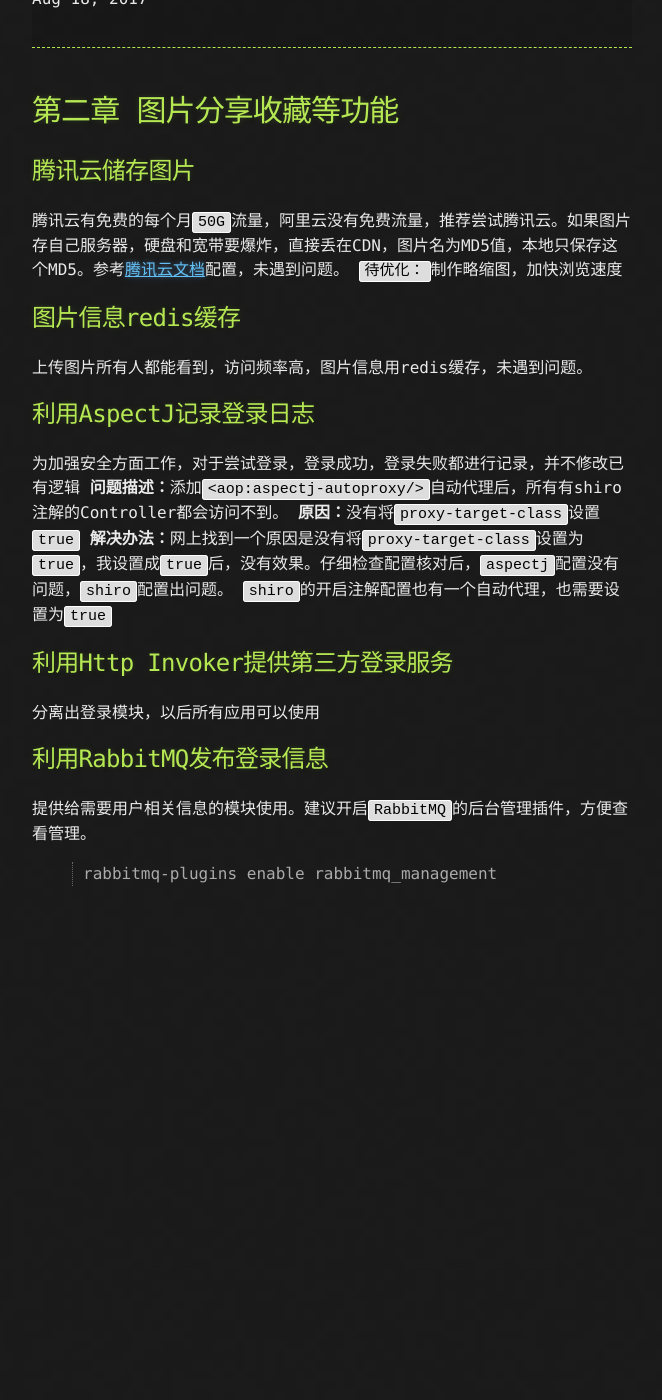
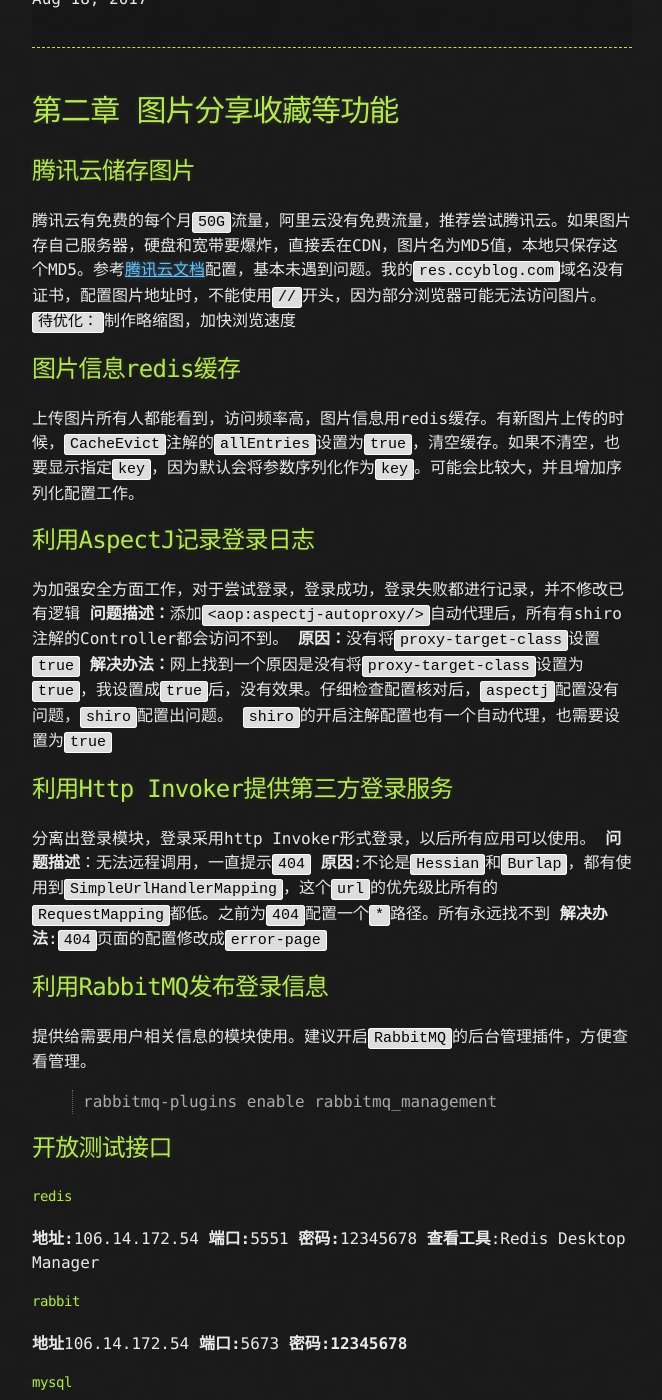
Before and after one commit to isghost/isghost.github.io, a Jekyll site: the page built from _posts/2017-08-18-chapter_2.md, in a window 1280 px wide and 1400 px high, scrolled down 327 px. Shown: the whole window, without its empty margins (308-970 px from the left). Built offline with Jekyll 4.4.1, drawn with Linux system fonts in a browser that asks for light colours; comment, search, counter and statistics services are not loaded; before the commit the page ends 1233 px from its top, so only the background shows below that.

Commit message:
[upd] 修改部分细节

```diff
--- a/_posts/2017-08-18-chapter_2.md
+++ b/_posts/2017-08-18-chapter_2.md
@@ -10,11 +10,11 @@
 # 第二章 图片分享收藏等功能
 
 ## 腾讯云储存图片
-腾讯云有免费的每个月`50G`流量，阿里云没有免费流量，推荐尝试腾讯云。如果图片存自己服务器，硬盘和宽带要爆炸，直接丢在CDN，图片名为MD5值，本地只保存这个MD5。参考[腾讯云文档](https://www.qcloud.com/document/product/436/6273)配置，未遇到问题。
+腾讯云有免费的每个月`50G`流量，阿里云没有免费流量，推荐尝试腾讯云。如果图片存自己服务器，硬盘和宽带要爆炸，直接丢在CDN，图片名为MD5值，本地只保存这个MD5。参考[腾讯云文档](https://www.qcloud.com/document/product/436/6273)配置，基本未遇到问题。我的`res.ccyblog.com`域名没有证书，配置图片地址时，不能使用`//`开头，因为部分浏览器可能无法访问图片。
 `待优化：`制作略缩图，加快浏览速度
 
 ## 图片信息redis缓存
-上传图片所有人都能看到，访问频率高，图片信息用redis缓存，未遇到问题。
+上传图片所有人都能看到，访问频率高，图片信息用redis缓存。有新图片上传的时候，`CacheEvict`注解的`allEntries`设置为`true`，清空缓存。如果不清空，也要显示指定`key`，因为默认会将参数序列化作为`key`。可能会比较大，并且增加序列化配置工作。
 
 ## 利用AspectJ记录登录日志
 为加强安全方面工作，对于尝试登录，登录成功，登录失败都进行记录，并不修改已有逻辑
@@ -23,8 +23,26 @@
 **解决办法：**网上找到一个原因是没有将`proxy-target-class`设置为`true`，我设置成`true`后，没有效果。仔细检查配置核对后，`aspectj`配置没有问题，`shiro`配置出问题。 `shiro`的开启注解配置也有一个自动代理，也需要设置为`true`
 
 ## 利用Http Invoker提供第三方登录服务
-分离出登录模块，以后所有应用可以使用
+分离出登录模块，登录采用http Invoker形式登录，以后所有应用可以使用。
+**问题描述**：无法远程调用，一直提示`404`
+**原因**:不论是`Hessian`和`Burlap`，都有使用到`SimpleUrlHandlerMapping`，这个`url`的优先级比所有的`RequestMapping`都低。之前为`404`配置一个`*`路径。所有永远找不到
+**解决办法**:`404`页面的配置修改成`error-page`
 
 ## 利用RabbitMQ发布登录信息
 提供给需要用户相关信息的模块使用。建议开启`RabbitMQ`的后台管理插件，方便查看管理。
 > rabbitmq-plugins enable rabbitmq_management
+
+## 开放测试接口
+#### redis
+**地址:**106.14.172.54
+**端口:**5551
+**密码:**12345678
+**查看工具**:Redis Desktop Manager
+#### rabbit
+**地址**106.14.172.54
+**端口:**5673
+**密码:12345678**
+#### mysql
+暂不提供，会导致服务器挂掉
+
+PS: [源码地址](https://github.com/isghost/Re-Novel)
```
Also changed, not shown: _posts/2017-08-11-chapter_1.md (+2 -0 lines).
